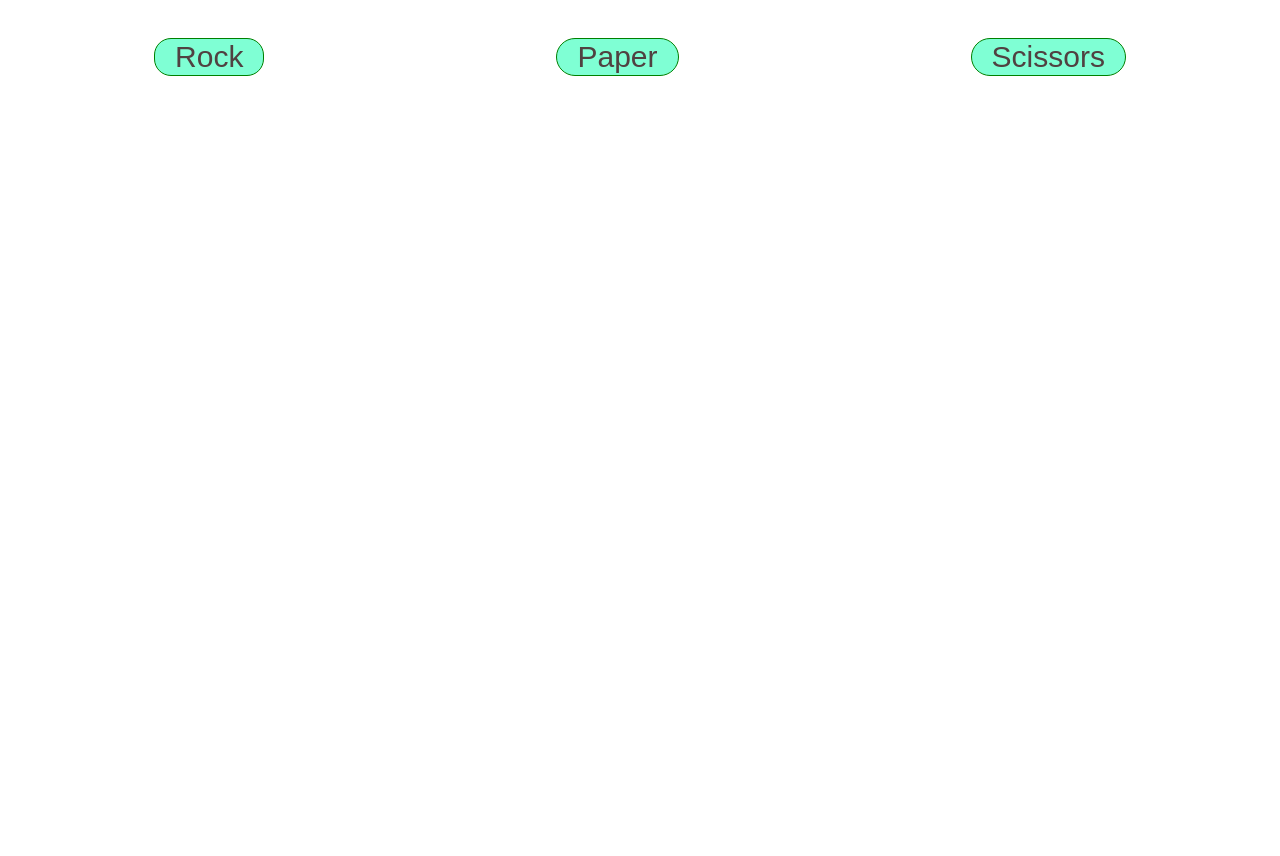
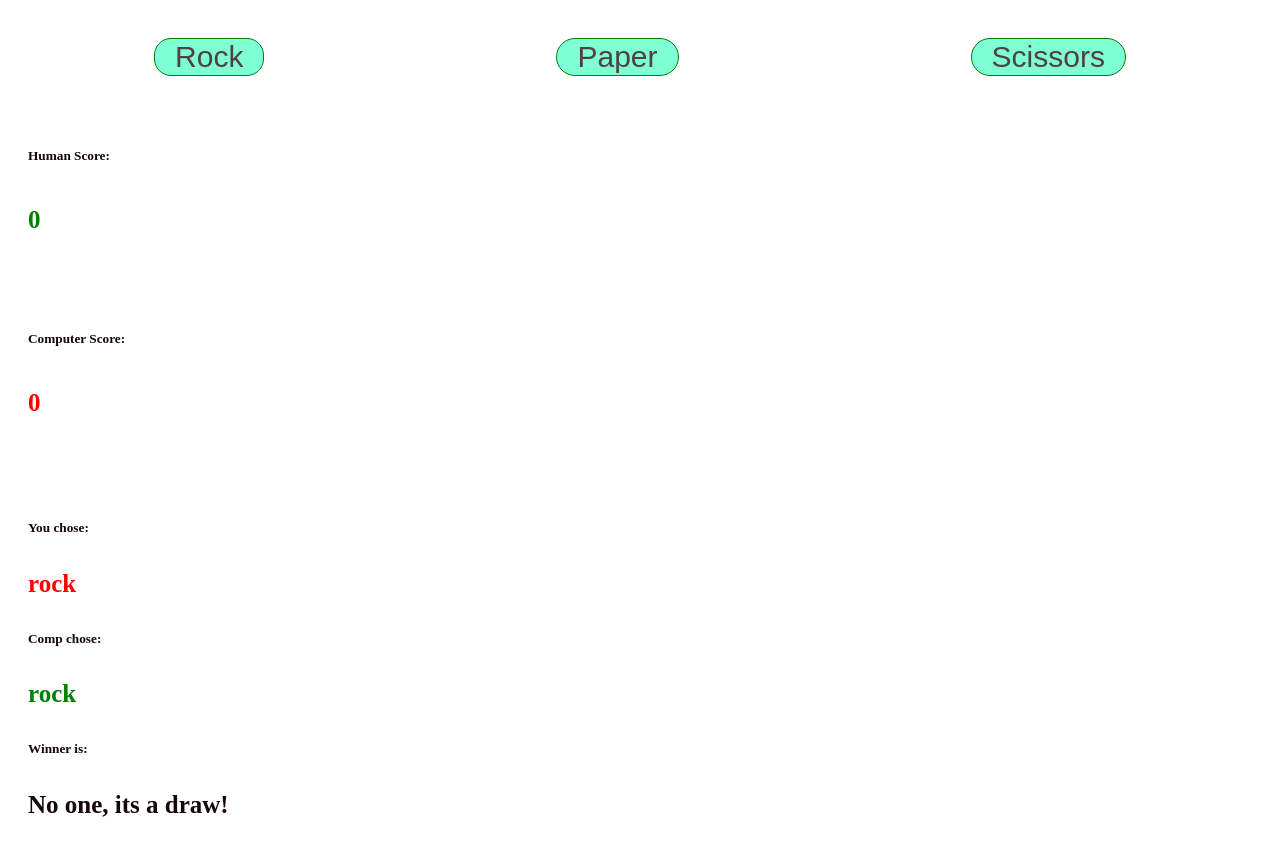
Before and after one commit to L-Lawliet-dn/rock-paper-scissors, a plain HTML site: page index.html in a window 1280 px wide. Both pictures are taken after a click on the button "Rock". Before the commit the page ends 800 px from the top, so only its background shows below. Drawn offline with Linux system fonts and the light colour scheme.

Commit message:
added colors when scores are updated

```diff
--- a/App.js
+++ b/App.js
@@ -2,9 +2,14 @@ let hsc = document.querySelector("#hsc");
 let csc = document.querySelector("#csc");
 let dw = document.querySelector("#dw");
 // #container
-const h = document.createTextNode("Human Score: ");
+let h = document.createTextNode("Human Score: ");
 const c = document.createTextNode("Computer Score: ");
 let displayWinner = document.createTextNode("Winner is: ");
+// let choices = document.createTextNode("Comp chose: ")
+// let choicesHum = document.createTextNode("You chose: ")
+const choicesHum = document.createElement("h4");
+const choices = document.createElement("h4");
+
 
 let humWin = document.createTextNode("Human");
 let compWin = document.createTextNode("Computer");
@@ -12,6 +17,10 @@ let compWin = document.createTextNode("Computer");
 let contentH = document.createElement("h5");
 let contentC = document.createElement("h5");
 let contentWinner = document.createElement("h4");
+let chose = document.createElement("h4");
+// chose.classList.add("chose");
+// choseHum.classList.add("choseHum");
+let choseHum = document.createElement("h4");
 // div
 contentH.classList.add("content");
 
@@ -40,7 +49,7 @@ let scoreHuman = 0, scoreComp = 0;
 function playRound(humanChoice,compChoice){
 
     if(humanChoice === compChoice){
-        return;
+        contentWinner.textContent = "No one, its a draw!";
     }
 
     else if(humanChoice === "rock" && compChoice=== "scissors"){
@@ -61,19 +70,51 @@ function playRound(humanChoice,compChoice){
         console.log("Computer Wins");
         contentWinner.textContent = "Computer";
     }
+    contentH.textContent = scoreHuman;
+    contentC.textContent = scoreComp;
+    choices.textContent = `Comp chose: `;
+    choicesHum.textContent = `You chose: `;
     console.log("computer chose: ", compChoice);
 
     console.log("Score of Human: " , scoreHuman , " Score of Computer ", scoreComp)
     console.log("==========");
     contentH.textContent = scoreHuman;
+    contentH.style.color = "green";
+    contentH.style.fontSize="25px";
     contentC.textContent = scoreComp;
+    contentC.style.fontSize="25px";
+    contentC.style.color = "red";
+    // compChoice.style.fontSize = "25px";
+    // humanChoice.style.fontSize = "25px";
+    choseHum.style.fontSize="25px";
+    chose.style.fontSize="25px";
+    chose.textContent = compChoice;
+    choseHum.textContent = humanChoice;
+    contentWinner.style.fontSize="25px";
 
+    if (contentWinner.textContent === "Human") {
+        choseHum.style.color = "green";
+        chose.style.color = "red"; // Reset computer choice color
+    } else if (contentWinner.textContent === "Computer") {
+        choseHum.style.color = "green";
+        chose.style.color = "red"; // Reset human choice color
+    } else {
+        choseHum.style.color = "red";
+        chose.style.color = "green";
+    }
+    hsc.innerHTML = '';
     hsc.appendChild(h);
     hsc.appendChild(contentH);
     csc.appendChild(c);
     csc.appendChild(contentC);
+    dw.appendChild(choicesHum);
+    dw.appendChild(choseHum);
+    dw.appendChild(choices);
+    dw.appendChild(chose);
     dw.appendChild(displayWinner);
     dw.appendChild(contentWinner);
+
+
 
 }
 
@@ -82,6 +123,7 @@ function handleClick(humanChoice) {
         let compChoice = getComputerChoice();
         playRound(humanChoice, compChoice);
     }
+
 }
 
 // humanChoice = getHumanChoice();
--- a/Main.css
+++ b/Main.css
@@ -38,9 +38,11 @@
 }
 
 #container{
-    width: 140px;
-    height: 140px;
-    /* background-color:darkturquoise; */
+    /* background-color: rgb(14, 36, 29); */
+    /* width: 160px;
+    height: 160px; */
+    /* background-color:rgb(1, 255, 255); */
+    color: rgb(22, 7, 7);
     font-style: monospace;
     display: flex;
 
@@ -48,5 +50,12 @@
 }
 #score{
     display: flex;
+    margin: 20px;
     flex-direction: column;
 }
+.chose{
+
+}
+.choseHum{
+
+}
```
Also changed, not shown: 1 other file.
